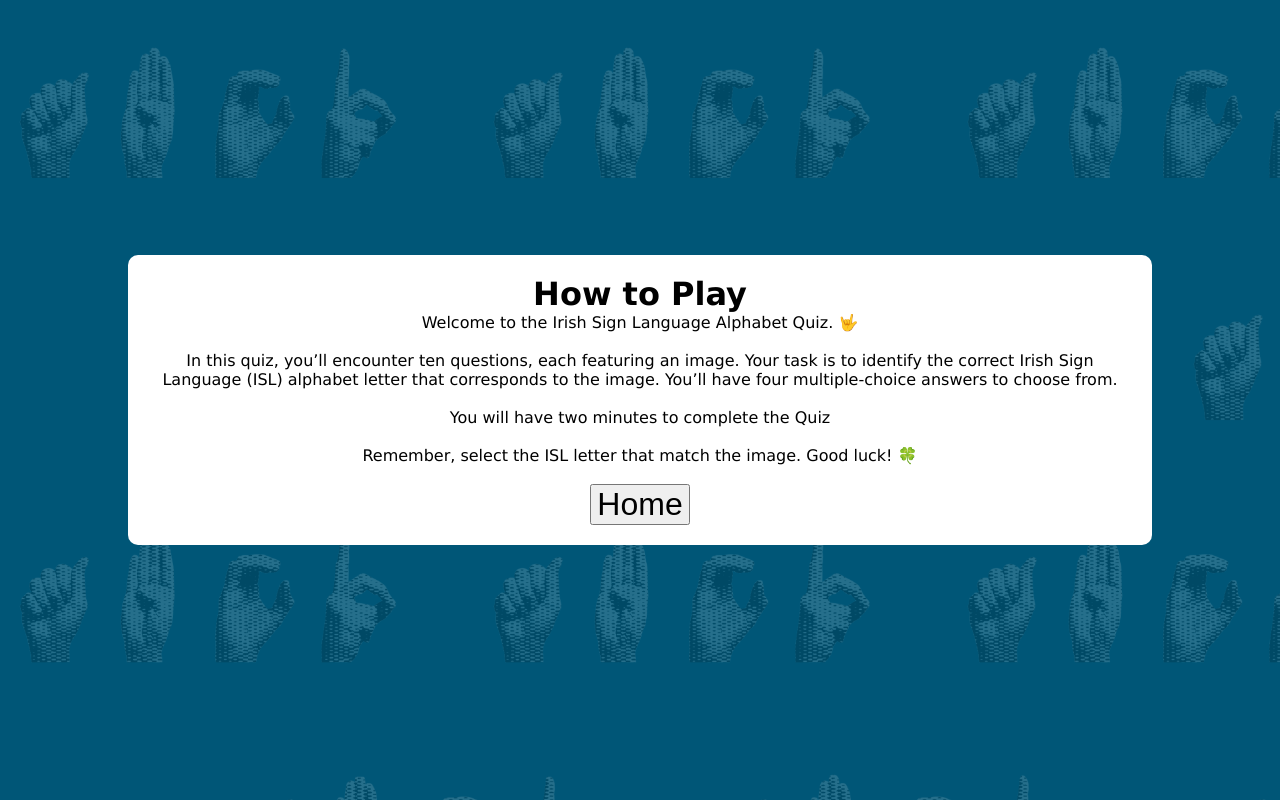
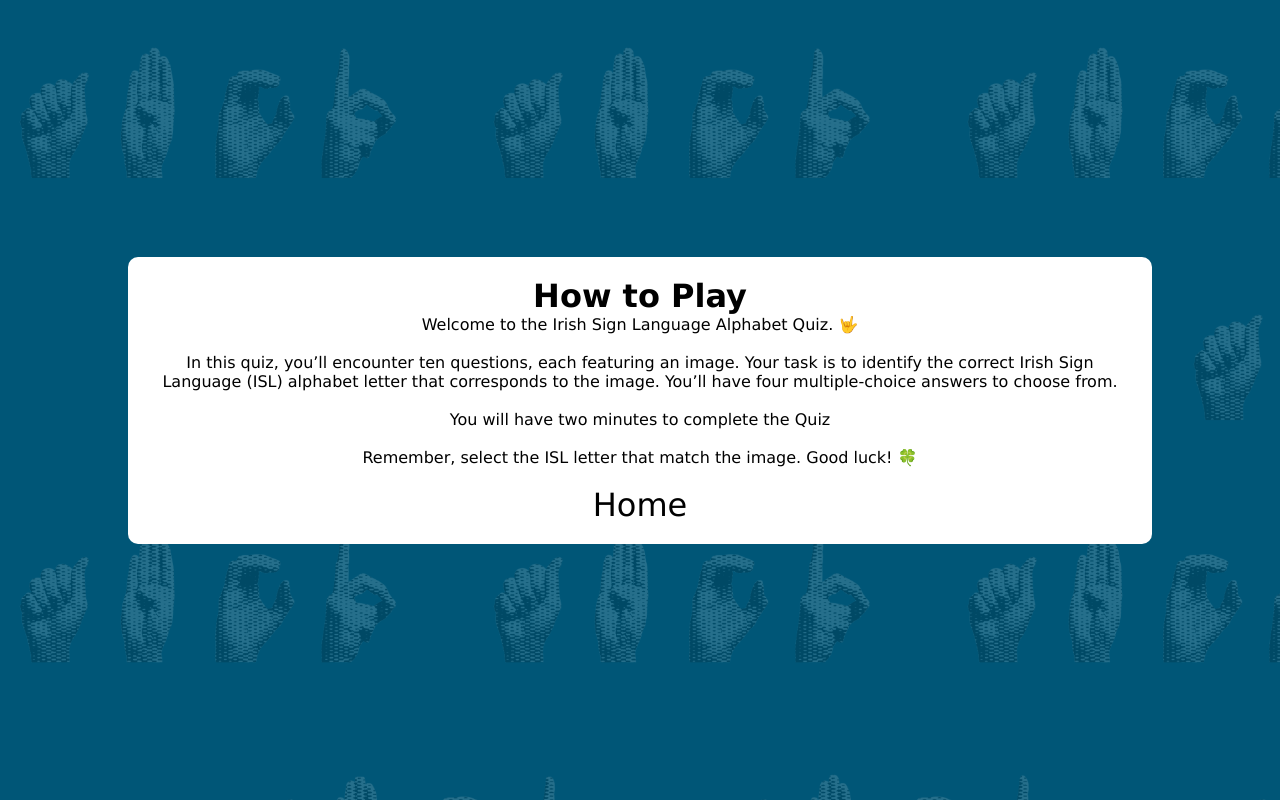
Before and after one commit to AlanSmythDeaf/learnisl, a plain HTML site: page howtoplay.html in a window 1280 px wide. Drawn offline with Linux system fonts and the light colour scheme.

Commit message:
Remove link element as it was empty in three html pages, add more details to homebutton in css

```diff
--- a/assets/css/style.css
+++ b/assets/css/style.css
@@ -113,11 +113,12 @@ body {
 }
 
 #home-button {
-
+    background-color: #ffffff;
     color: #000000;
     font-size: 2rem;
     text-decoration: none;
     padding: 5px 5px;
+    border-radius: 10px;
 }
 
 /* Media Query: Medium devices (landscape tablets, 768px and up) */
--- a/game.html
+++ b/game.html
@@ -3,7 +3,6 @@
 <head>
     <meta charset="UTF-8">
     <meta name="viewport" content="width=device-width, initial-scale=1.0">
-    <link>
     <title>LearnISL</title>
         <!-- Favicon-->
         <link rel="apple-touch-icon" sizes="180x180" href="assets/favicon/apple-touch-icon.png">
--- a/howtoplay.html
+++ b/howtoplay.html
@@ -3,7 +3,6 @@
 <head>
     <meta charset="UTF-8">
     <meta name="viewport" content="width=device-width, initial-scale=1.0">
-    <link>
     <title>LearnISL</title>
         <!-- Favicon-->
         <link rel="apple-touch-icon" sizes="180x180" href="assets/favicon/apple-touch-icon.png">
@@ -24,7 +23,7 @@
             You’ll have four multiple-choice answers to choose from.</p><br>
             <p>You will have two minutes to complete the Quiz</p><br>
             <p>Remember, select the ISL letter that match the image. Good luck! 🍀</p><br>
-        <button><a href="index.html" id="home-button">Home</a></button>
+        <a href="index.html" id="home-button">Home</a>
     </div>
 
 </body>
```
Also changed, not shown: index.html (+0 -1 lines).
